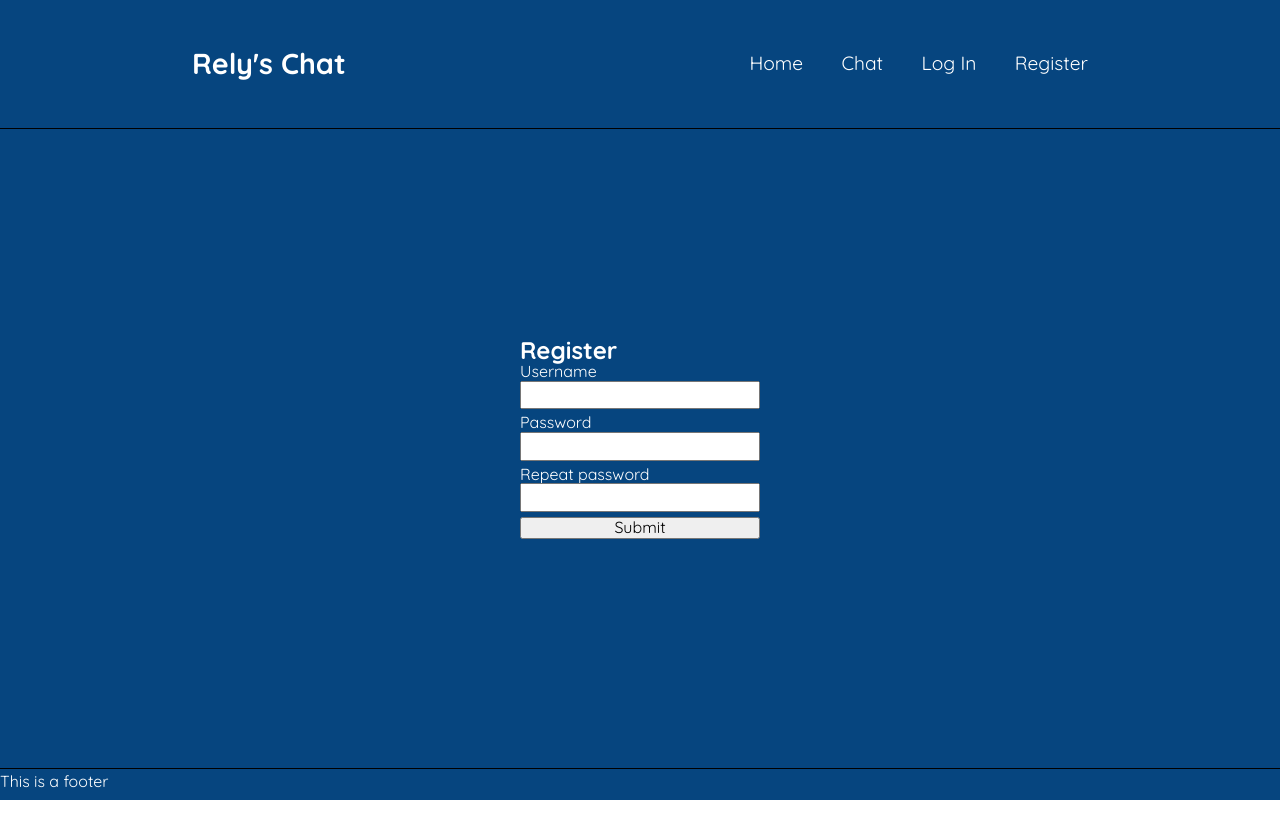
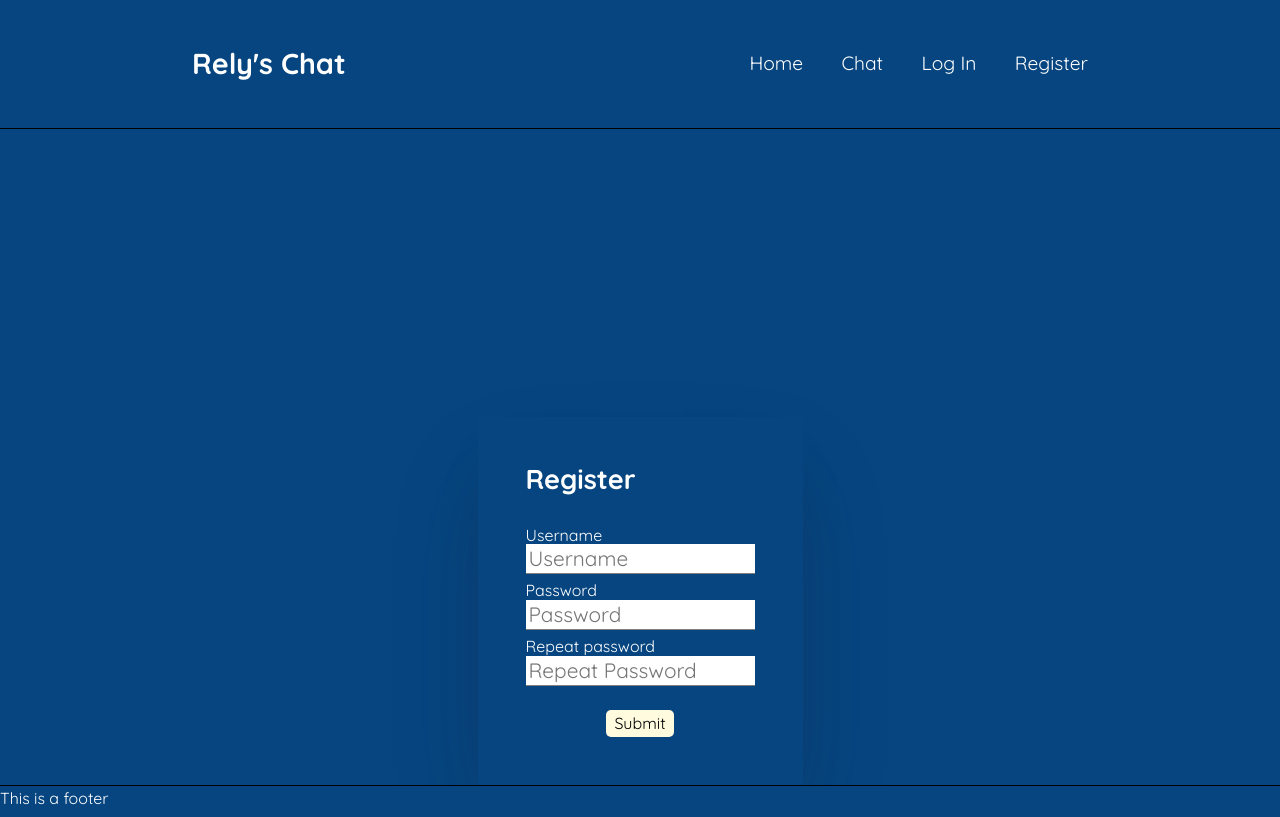
Before and after one commit to Relyful/Messaging-App, a React app in the folder frontend/: page /register in a window 1280 px wide. Built offline with nearby package versions, Linux system fonts and the light colour scheme; no server answers; the HTML template or start-up script is replaced by a standard one.

Commit message:
Style registration form

```diff
--- a/frontend/src/components/Register/Register.jsx
+++ b/frontend/src/components/Register/Register.jsx
@@ -17,12 +17,12 @@ export default function Register() {
       <h2 className={styles.registerHeading}>Register</h2>
       <form action={registerSubmitHandler} className={styles.registerForm}>
         <label htmlFor="username">Username</label>
-        <input type="text" name="username" id="username" className={styles.registerInput} />
+        <input type="text" name="username" id="username" className={styles.registerInput} placeholder='Username' />
         <label htmlFor="password">Password</label>
-        <input type="password" name="password" id="password" className={styles.registerInput} />
+        <input type="password" name="password" id="password" className={styles.registerInput} placeholder='Password' />
         <label htmlFor="repeatPassword">Repeat password</label>
-        <input type="password" name="repeatPassword" id="repeastPassword" className={styles.registerInput} />
-        <button type="submit">Submit</button>
+        <input type="password" name="repeatPassword" id="repeastPassword" className={styles.registerInput} placeholder='Repeat Password' />
+        <button className={styles.formSubmitButt} type="submit">Submit</button>
       </form>
     </div>
   )
--- a/frontend/src/components/Register/Register.module.css
+++ b/frontend/src/components/Register/Register.module.css
@@ -1,16 +1,51 @@
 .registerFormContainer {
   display: flex;
   flex-direction: column;
-  margin: 10em auto;
+  align-self: flex-start;
+  margin: 15em auto 0 auto;
+  padding: 3em;
+  box-shadow: rgba(50, 50, 93, 0.25) 0px 50px 100px -20px, rgba(0, 0, 0, 0.3) 0px 30px 60px -30px;
 }
 
 .registerForm {
   display: flex;
   flex-direction: column;
+  flex-grow: 0;
+  max-width: 30em;
+}
+
+.registerHeading {
+  padding: 0 0 2rem 0;
+  font-size: 1.7em;
 }
 
 .registerInput {
-  width: 15rem;
-  height: 1.8rem;
-  margin-bottom: 5px;
+  font-size: 1.3em;
+  margin-bottom: 0.4em;
+  padding: 3px;
+  border: none;
+  border-bottom: 1px solid grey;
 }
+
+.registerInput:focus {
+  outline: none;
+  box-shadow: none;
+}
+
+.formSubmitButt {
+  max-width: 5em;
+  padding: 0.3em;
+  align-self: center;
+  margin-top: 1em;
+  border: none;
+  padding: 0.3em 0.5em;
+  border-radius: 5px;
+  background-color: rgb(255, 251, 223);
+  transition: all 0.1s ease-in;
+  cursor: pointer;
+}
+
+.formSubmitButt:hover {
+  background-color: rgb(255, 249, 206);
+  transform: scale(1.05);
+}
```
